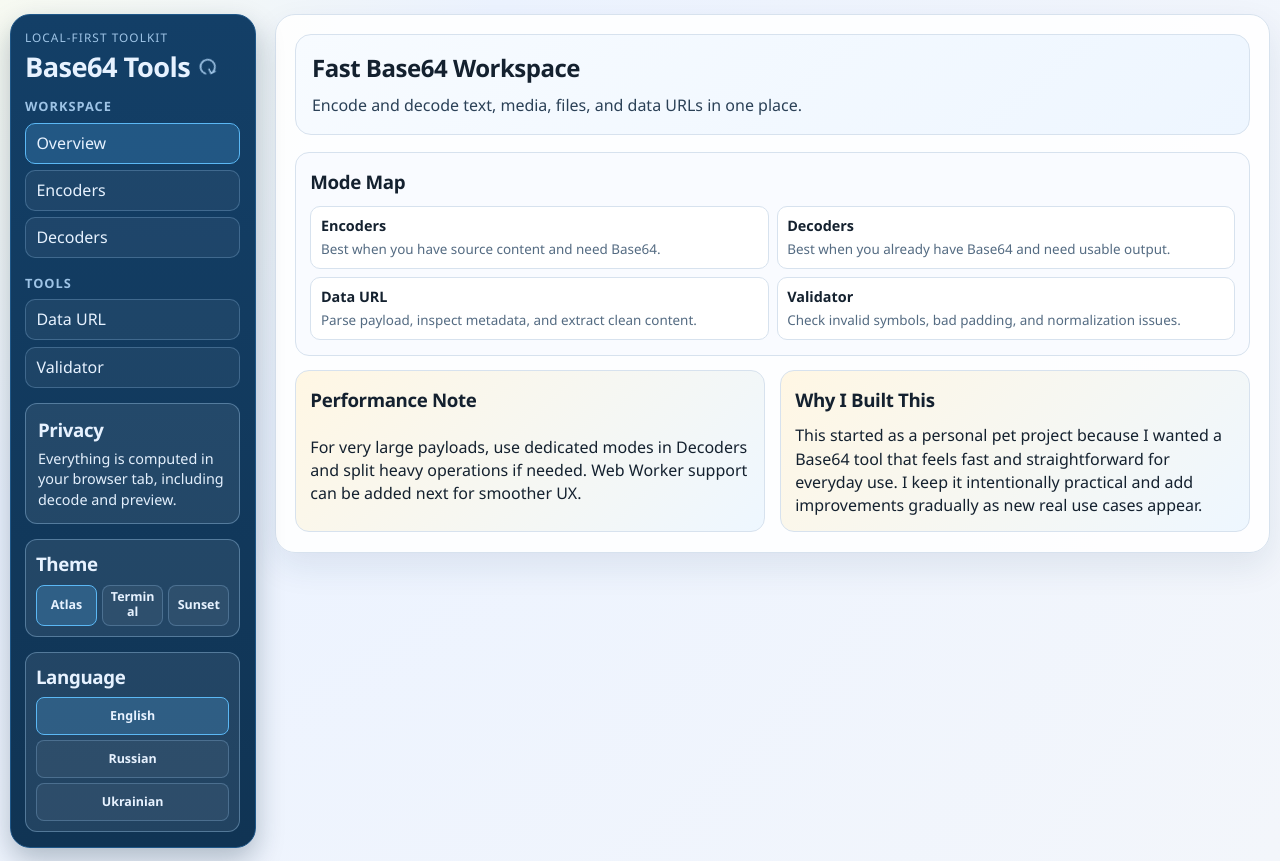
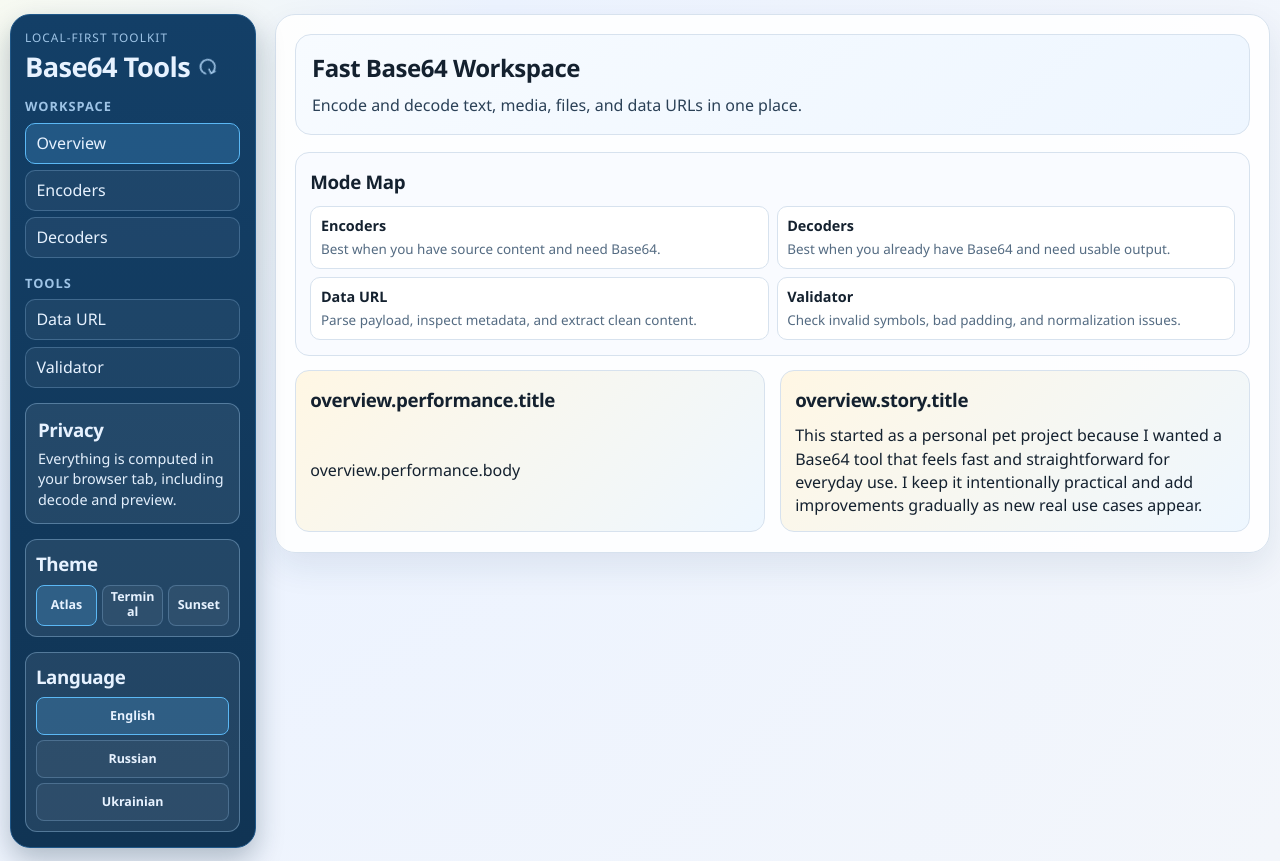
Before and after one commit to Komortes/base64-tools, a React (Vite) app: page /overview in a window 1280 px wide. Built offline with nearby package versions, Linux system fonts and the light colour scheme.

Commit message:
feat: remove performance note translations, keep story copy

```diff
--- a/src/i18n/translations.ts
+++ b/src/i18n/translations.ts
@@ -46,9 +46,6 @@ export const en: Dictionary = {
   'overview.map.dataUrl.desc': 'Parse payload, inspect metadata, and extract clean content.',
   'overview.map.validator.title': 'Validator',
   'overview.map.validator.desc': 'Check invalid symbols, bad padding, and normalization issues.',
-  'overview.performance.title': 'Performance Note',
-  'overview.performance.body': 'For very large payloads, use dedicated modes in Decoders and split heavy operations if needed. Web Worker support can be added next for smoother UX.',
-  'overview.story.title': 'Why I Built This',
   'overview.story.body': 'This started as a personal pet project because I wanted a Base64 tool that feels fast and straightforward for everyday use. I keep it intentionally practical and add improvements gradually as new real use cases appear.',
 
   'encoder.mode.audio.label': 'Audio to Base64',
@@ -240,9 +237,6 @@ export const ru: Dictionary = {
   'overview.map.dataUrl.desc': 'Разбирайте payload, проверяйте метаданные и извлекайте чистые данные.',
   'overview.map.validator.title': 'Валидатор',
   'overview.map.validator.desc': 'Проверяйте символы, паддинг и проблемы нормализации.',
-  'overview.performance.title': 'Заметка о производительности',
-  'overview.performance.body': 'Для очень больших payload используйте специализированные режимы в декодере и разделяйте тяжелые операции. Поддержка Web Worker сделает UX еще плавнее.',
-  'overview.story.title': 'Зачем я это сделал',
   'overview.story.body': 'Это началось как личный pet-проект: хотелось быстрый и практичный инструмент Base64 для повседневных задач. Улучшения добавляются по мере появления реальных кейсов.',
 
   'encoder.mode.audio.label': 'Аудио в Base64',
@@ -431,9 +425,6 @@ export const uk: Dictionary = {
   'overview.map.decoders.desc': 'Підходить, коли у вас вже є Base64 і потрібен результат.',
   'overview.map.dataUrl.desc': 'Розбирайте payload, перевіряйте метадані та витягуйте чистий вміст.',
   'overview.map.validator.desc': 'Перевіряйте символи, падінг і проблеми нормалізації.',
-  'overview.performance.title': 'Нотатка про продуктивність',
-  'overview.performance.body': 'Для дуже великих payload використовуйте спеціалізовані режими в декодері та діліть важкі операції. Підтримка Web Worker зробить UX ще плавнішим.',
-  'overview.story.title': 'Навіщо я це зробив',
   'overview.story.body': 'Це почалось як особистий pet-проєкт: хотілося швидкий і практичний Base64-інструмент для щоденних задач. Покращення додаються в міру появи реальних кейсів.',
 
   'encoder.mode.audio.label': 'Аудіо в Base64',
```
